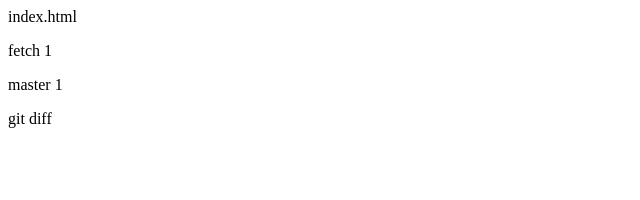
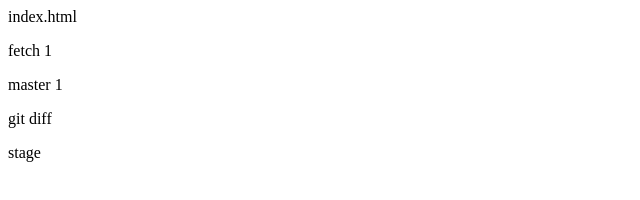
Before and after one commit to makino-f/rakus, a plain HTML site: page index.html in a window 1280 px wide. Shown: the full height of the page, 0-640 px from the left. Drawn offline with Linux system fonts and the light colour scheme.

Commit message:
indexだけコミット

```diff
--- a/index.html
+++ b/index.html
@@ -2,3 +2,4 @@
 <p>fetch 1</p>
 <p>master 1</p>
 <p>git diff</p>
+<p>stage</p>
```
